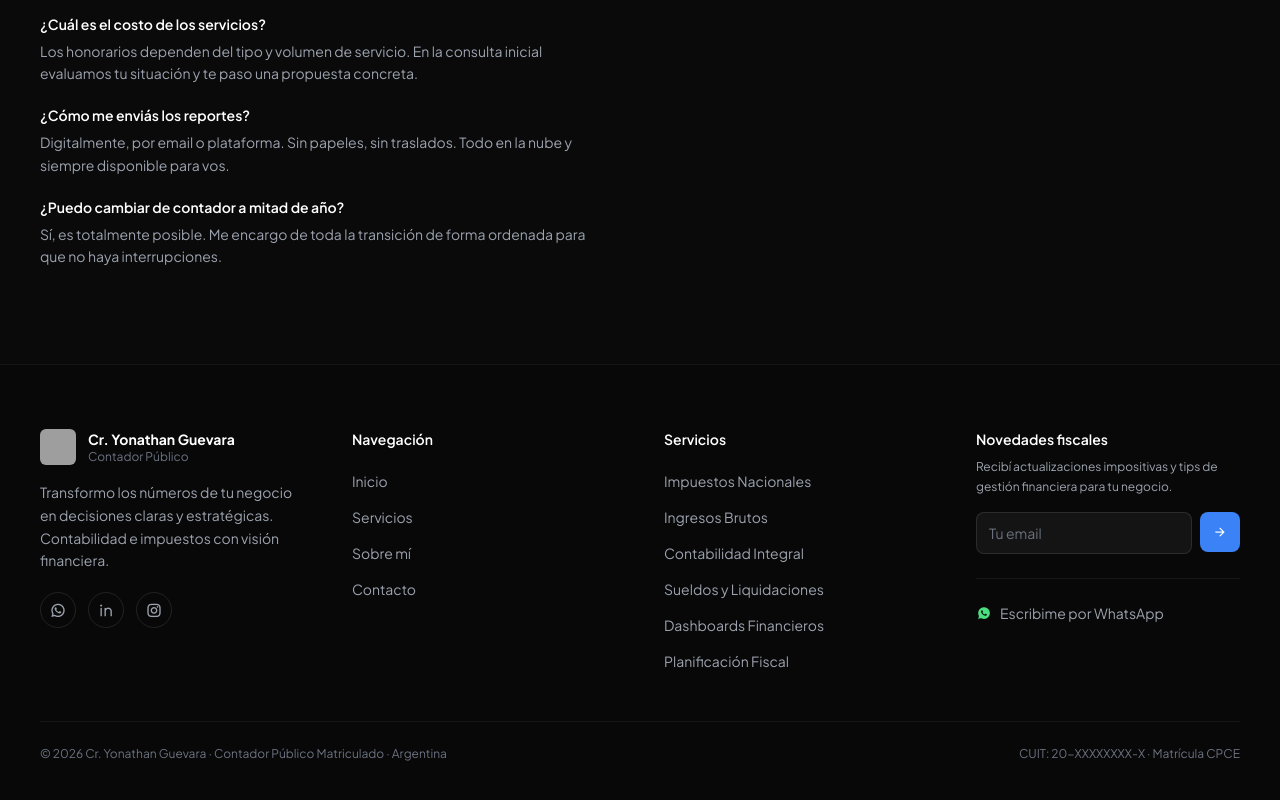
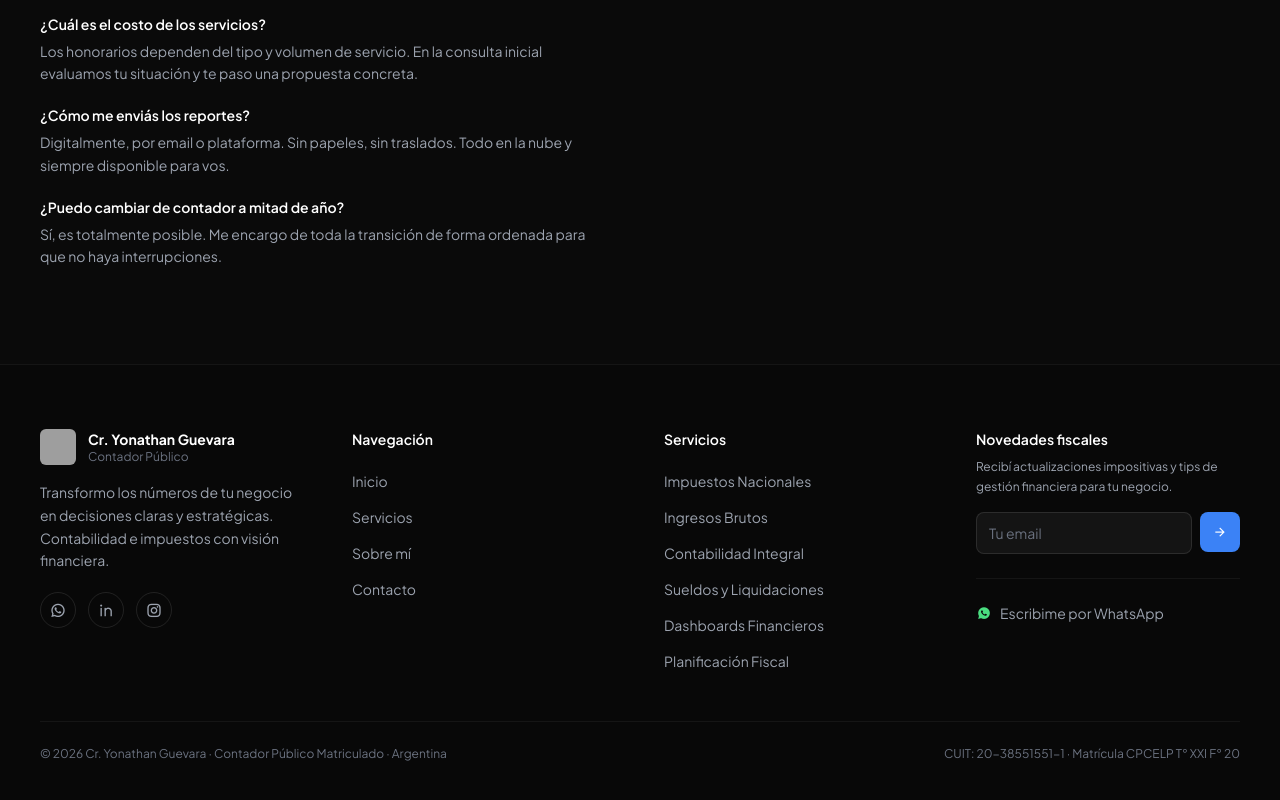
Before and after one commit to YonathanGuevara/guevara-estudio, a React (Vite) app in the folder proyecto-contador/: page /contacto in a window 1280 px wide. Shown: the part 785-1585 px from the top of the page. Built offline with nearby package versions, Linux system fonts and the light colour scheme; grey boxes are pictures that could not be loaded.

Commit message:
Update Footer.tsx

```diff
--- a/proyecto-contador/src/components/feature/Footer.tsx
+++ b/proyecto-contador/src/components/feature/Footer.tsx
@@ -171,7 +171,7 @@ export default function Footer() {
             © 2026 Cr. Yonathan Guevara · Contador Público Matriculado · Argentina
           </p>
           <p className="text-[#6B7280] text-xs">
-            CUIT: 20-XXXXXXXX-X · Matrícula CPCE
+            CUIT: 20-38551551-1 · Matrícula CPCELP T° XXI F° 20
           </p>
         </div>
       </div>
```
